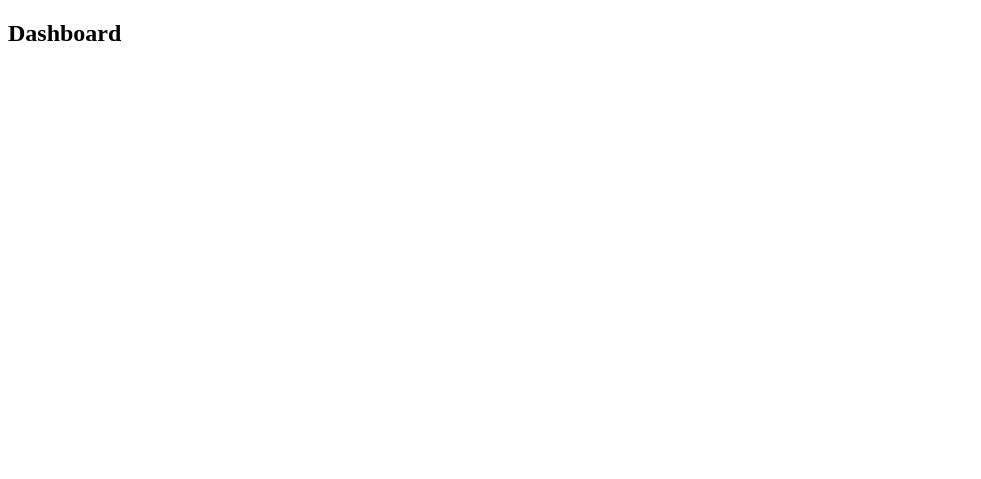
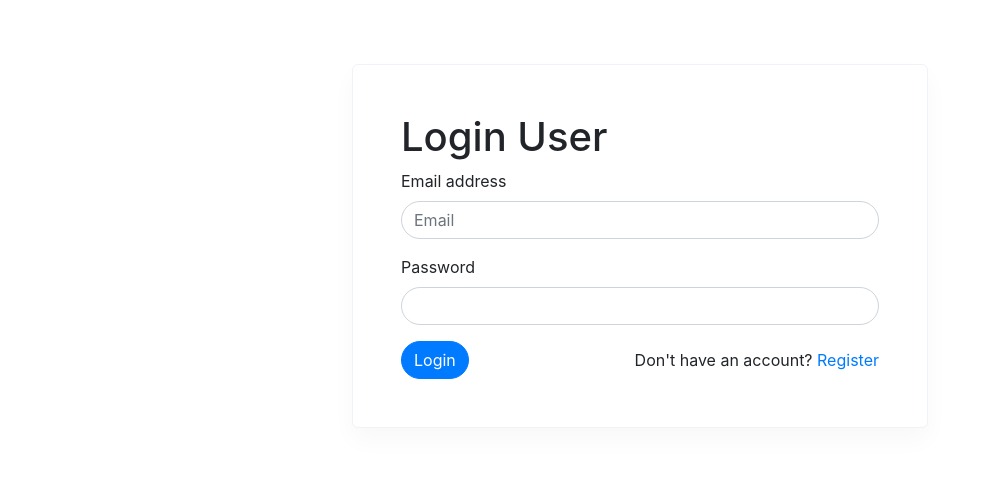
Before and after one commit to DmytroLypovetskiy/trader-helper, a React app: page / in a window 1280 px wide. Shown: the whole page, without its empty margins (0-981 px from the left). Built offline with nearby package versions, Linux system fonts and the light colour scheme.

Commit message:
Added Login client route with auth

```diff
--- a/client/index.js
+++ /dev/null
@@ -1,20 +0,0 @@
-import React, { Component } from 'react';
-import ReactDOM from 'react-dom';
-
-class App extends Component {
-  state = {
-    stocks: [],
-    total: 0,
-    watchlist: []
-  }
-
-  render() {
-    return (
-
-      <h2>Dashboard</h2>
-
-    );
-  }
-}
-
-ReactDOM.render(<App />, document.querySelector('#app'));
--- a/server.js
+++ b/server.js
@@ -2,6 +2,7 @@ const express = require('express');
 const connectDB = require('./config/db');
 const path = require('path');
 //const request = require('request');
+const cors = require('cors')
 
 const app = express();
 
@@ -12,6 +13,7 @@ connectDB();
 app.use(express.json({
   extended: false
 }));
+app.use(cors());
 
 app.use("/api/auth", require("./routes/api/auth"));
 app.use("/api/users", require("./routes/api/users"));
--- /dev/null
+++ b/src/components/Login.js
@@ -0,0 +1,57 @@
+import React, { Fragment } from 'react';
+import { Link, Redirect } from 'react-router-dom';
+import setAuthToken from '../utils/setAuthToken';
+import axios from 'axios';
+const API = "http://localhost:5000";
+
+class Login extends React.Component {
+  state = {
+    email: '',
+    password: ''
+  }
+  setFieldToState = (e) => {
+    this.setState({ [e.target.name]: e.target.value })
+  }
+  loginUser = async (e) => {
+    e.preventDefault();
+    const { data } = await axios.post(`${API}/api/auth`, this.state);
+  }
+  render() {
+    const { email, password, } = this.state;
+    // Redirect if logged in
+    /*
+    if (isAuthenticated) {
+      return <Redirect to="/dashboard" />
+    }
+    */
+    console.log(setAuthToken());
+
+    return (
+      <div className="card p-5 col-md-6 m-auto">
+        <form onSubmit={this.loginUser}>
+          <h1>Login User</h1>
+          <div className="form-group">
+            <label htmlFor="email">Email address</label>
+            <input type="email" className="form-control rounded-pill" name="email"
+              value={email}
+              onChange={(e) => this.setFieldToState(e)}
+              placeholder="Email" required />
+          </div>
+          <div className="form-group">
+            <label htmlFor="password">Password</label>
+            <input type="password" className="form-control rounded-pill" name="password"
+              value={password}
+              onChange={(e) => this.setFieldToState(e)}
+              id="inputPassword" required />
+          </div>
+          <div className="d-flex justify-content-between align-items-center">
+            <button type="submit" className="btn btn-primary rounded-pill">Login</button>
+            <div>Don't have an account? <Link to="">Register</Link></div>
+          </div>
+        </form>
+      </div>
+    )
+  }
+}
+
+export default Login;
--- /dev/null
+++ b/src/components/index.js
@@ -0,0 +1,5 @@
+import Login from './Login';
+
+export {
+  Login
+};
--- a/client/index.html
+++ b/src/index.ejs
@@ -7,13 +7,13 @@
   <meta http-equiv="Content-type" content="text/html; charset=utf-8" />
   <link rel="stylesheet" href="https://fonts.googleapis.com/css?family=Roboto:300,400,500,700&display=swap" />
   <link rel="stylesheet" href="https://fonts.googleapis.com/icon?family=Material+Icons">
-  <script src='../dist/app.js' defer></script>
-  <title>Title</title>
+  <title>Trade Helper</title>
+  <script src="index.js" defer></script>
 </head>
 
 <body>
   <div id="app">
-    &zwnj;
+
   </div>
 </body>
 
--- /dev/null
+++ b/src/index.js
@@ -0,0 +1,22 @@
+import React, { Component } from 'react';
+import ReactDOM from 'react-dom';
+import { HashRouter, Route, Switch } from 'react-router-dom';
+
+import './styles.scss';
+import { Login } from './components';
+
+
+class App extends Component {
+  render() {
+    return (
+      <HashRouter>
+        <section className="container-fluid p-5 mb-5 rounded qwe">
+
+          <Login />
+        </section>
+      </HashRouter >
+    );
+  }
+}
+
+ReactDOM.render(<App />, document.querySelector('#app'));
--- /dev/null
+++ b/src/styles.scss
@@ -0,0 +1,11 @@
+@import 'bootstrap/scss/bootstrap.scss';
+
+body {
+  padding: 1rem;
+}
+
+.card {
+  box-shadow: 0 0.75rem 1.5rem rgba(18, 38, 63, .03);
+  border: 1px solid #eff2f7;
+  border-radius: .375rem;
+}
--- /dev/null
+++ b/src/utils/setAuthToken.js
@@ -0,0 +1,11 @@
+import axios from 'axios';
+
+const setAuthToken = (token) => {
+  if (token) {
+    axios.defaults.headers.common['x-auth-token'] = token;
+  } else {
+    delete axios.defaults.headers.common['x-auth-token'];
+  }
+};
+
+export default setAuthToken;
--- a/webpack.config.js
+++ b/webpack.config.js
@@ -2,7 +2,7 @@ const path = require('path');
 const HtmlWebpackPlugin = require('html-webpack-plugin');
 
 module.exports = {
-  entry: path.join(__dirname, './client/index.js'),
+  entry: path.join(__dirname, './src/index.js'),
   mode: 'development',
   devtool: 'source-map',
   devServer: {
@@ -21,11 +21,32 @@ module.exports = {
   ],
   module: {
     rules: [{
-      test: /\.m?js$/,
-      exclude: /(node_modules|bower_components)/,
-      use: {
-        loader: 'babel-loader',
+        test: /\.m?js$/,
+        exclude: /(node_modules|bower_components)/,
+        use: {
+          loader: 'babel-loader',
+        },
       },
-    }, ],
+      {
+        test: /\.scss$/,
+        exclude: /node_modules/,
+        use: [{
+            loader: 'style-loader',
+          },
+          {
+            loader: 'css-loader',
+            options: {
+              sourceMap: true,
+            },
+          },
+          {
+            loader: 'sass-loader',
+            options: {
+              sourceMap: true,
+            },
+          },
+        ],
+      },
+    ],
   },
 };
```
Also changed, not shown: package.json (+21 -14 lines), dist/app.js (deleted), dist/index.html (deleted), 2 other files.
